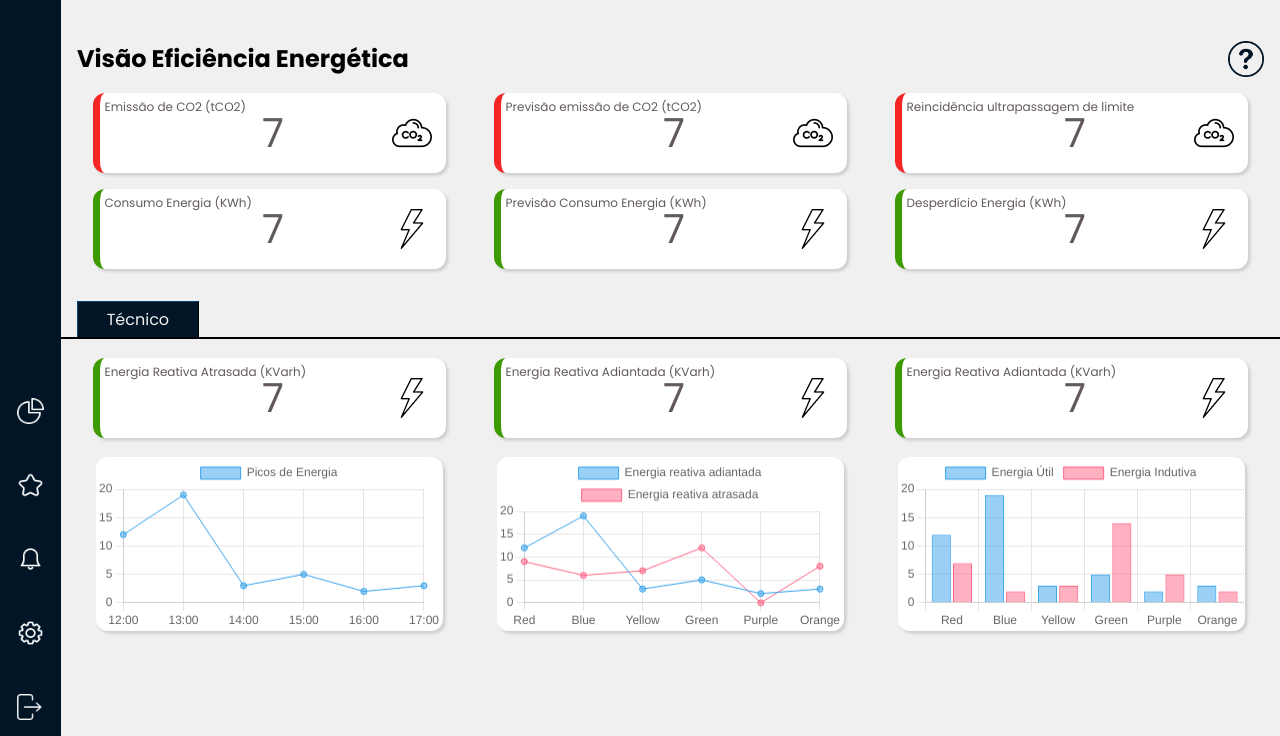
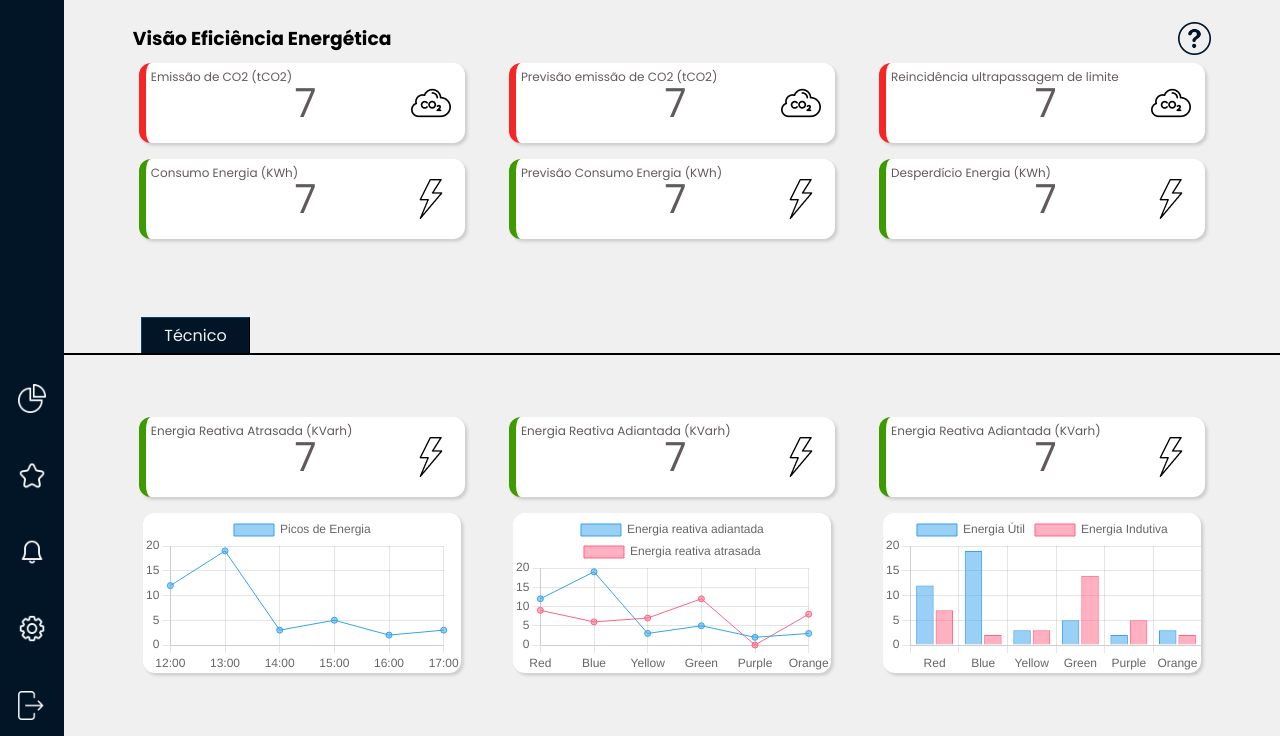
Before and after one commit to Grupo-5-High-Five/discharge-web, a website: page public/dashboard/dashboard.html in a window 1280 px wide. Shown: the part 64-800 px from the top of the page. Drawn offline with nearby package versions, Linux system fonts and the light colour scheme.

Commit message:
refactor: :sparkles: Alterando estrutura HTML/CSS dashboard

```diff
--- a/public/css/dashboard.css
+++ b/public/css/dashboard.css
@@ -15,13 +15,22 @@
 
 main {
   background-color: var(--fundo);
+  width: 100%;
+  height: 100%;
   display: flex;
+  flex-direction: row;
 }
+
+.container {
+  width: 90%;
+}
+
+/* Navbar */
 
 nav {
   display: flex;
   background-color: var(--azul);
-  position: sticky;
+  position: fixed;
   height: 100vh;
   width: 5%;
 }
@@ -58,43 +67,71 @@ ul {
 
 li {
   display: flex;
+  justify-content: center;
   align-items: center;
-  justify-content: center;
   width: 100%;
   gap: 1rem;
 }
 
-section {
+/* Conteúdo da Dashbord */
+
+.global {
   display: flex;
   flex-direction: column;
   justify-content: center;
-  background-color: var(--fundo);
+  align-items: flex-end;
   width: 100%;
   height: 100vh;
+  background-color: var(--fundo);
+  /* gap: 1rem; */
 }
 
-#title img {
-  width: 3%;
-  cursor: pointer;
+.kpis,
+.dash {
+  display: flex;
+  flex-direction: column;
+  justify-content: center;
+  align-items: center;
+  height: 100%;
+  width: 95%;
 }
 
-#title {
+.kpi-content,
+.dash-content,
+.pasta-content {
+  display: flex;
+  flex-direction: column;
+  width: 100%;
+}
+
+/* Kpis */
+
+.title {
   display: flex;
   flex-direction: row;
   justify-content: space-between;
-  padding: 1rem;
-  padding-bottom: 0rem;
-  height: max-content;
+  align-items: center;
+  width: 100%;
+
+  & h1 {
+    padding: 0.5rem;
+  }
+
+  & img {
+    width: 3%;
+    cursor: pointer;
+    padding: 0.5rem;
+  }
 }
 
-.container-kpi {
+.grid-kpi {
   display: grid;
   grid-template-columns: 1fr 1fr 1fr;
   grid-template-rows: 1fr 1fr;
   justify-items: center;
   align-items: center;
   gap: 1rem;
-  padding: 1rem;
+  width: 100%;
 }
 
 .kpi {
@@ -110,6 +147,7 @@ section {
   box-shadow: rgba(0, 0, 0, 0.15) 2.4px 2.4px 3.2px;
   border-left: solid #f62626;
   border-width: 7px;
+  /* padding: 0.5rem 0.75rem; */
 }
 
 .energia {
@@ -155,11 +193,20 @@ section {
   transform: translateX(-135%);
 }
 
+.troca-pasta.ativo {
+  background-color: #011526;
+  color: var(--fundo);
+}
+
+/* Menu de navegação - Dash's */
+
 .pasta {
-  padding-top: 1rem;
+  display: flex;
+  justify-content: center;
   border-bottom: solid;
   border-width: 0.15rem;
   height: max-content;
+  width: 95%;
 }
 
 .troca-pasta {
@@ -175,12 +222,7 @@ section {
   margin-left: 1rem;
 }
 
-.ativo {
-  background-color: var(--azul);
-  color: var(--fundo);
-}
-
-#dash-financeiro-inferior {
+/* #dash-financeiro-inferior {
   display: none;
   grid-template-columns: 1fr 2fr;
   padding: 1rem;
@@ -199,6 +241,21 @@ section {
   gap: 0.5rem;
 }
 
+.container-kpi-financeiro {
+  display: grid;
+  grid-template-columns: 1fr 1fr;
+  justify-items: center;
+} */
+
+.grid-dash {
+  display: grid;
+  grid-template-columns: 1fr 1fr 1fr;
+  grid-template-rows: 1fr 2fr;
+  align-items: center;
+  justify-items: center;
+  gap: 1rem;
+}
+
 .grafico {
   display: flex;
   justify-content: center;
@@ -206,21 +263,7 @@ section {
   background-color: white;
   border-radius: 12px;
   width: 90%;
+  height: 100%;
   box-shadow: rgba(0, 0, 0, 0.15) 2.4px 2.4px 3.2px;
+  /* padding: 0rem 0.75rem; */
 }
-
-.container-kpi-financeiro {
-  display: grid;
-  grid-template-columns: 1fr 1fr;
-  justify-items: center;
-}
-
-#dash-tecnico-inferior {
-  display: grid;
-  grid-template-columns: 1fr 1fr 1fr;
-  grid-template-rows: 1fr 2fr;
-  align-items: center;
-  justify-items: center;
-  padding: 1rem;
-  gap: 1rem;
-}
--- a/public/dashboard/dashboard.html
+++ b/public/dashboard/dashboard.html
@@ -37,13 +37,16 @@
           </div>
         </ul>
       </nav>
-    <section>
-      <div id="title">
+      <section class="global">
+        <section class="kpis">
+          <div class="container">
+            <div class="kpi-content">
+              <div class="title">
                 <h1>Visão Eficiência Energética</h1>
                 <img src="./../assets/imgs/pos-login/pergunta-para-fazer-login-em-circulos.png" alt="Glossário" />
               </div>
 
-      <div class="container-kpi">
+              <div class="grid-kpi">
                 <div class="kpi">
                   <div class="conteudo-kpi">
                     <span class="titulo-kpi">Emissão de CO2 (tCO2)</span>
@@ -91,12 +94,20 @@
                   </div>
                 </div>
               </div>
-      <div class="pasta">
+            </div>
+          </div>
+        </section>
+
+        <section class="pasta">
+          <div class="container">
+            <div class="pasta-content">
               <button class="troca-pasta ativo" onclick="acionarTecnico()" id="botaoTecnico">Técnico</button>
+            </div>
+          </div>
           <!-- <button class="troca-pasta" onclick="acionarFinanceiro()" id="botaoFinanceiro">Financeiro</button> -->
-      </div>
+        </section>
 
-      <div id="dash-financeiro-inferior">
+        <!-- <div id="dash-financeiro-inferior">
           <div class="dash-financeiro-esquerda">
             <div class="kpi financeiro">
               <span class="titulo-kpi">Gasto Energia(R$)</span>
@@ -126,9 +137,9 @@
                 <img class="icon-kpi" src="./../assets/imgs/pos-login/iconmoeda.png" alt="moeda" />
               </div>
             </div>
-        </div>
+          </div> -->
 
-        <div class="dash-financeiro-direita">
+        <!-- <div class="dash-financeiro-direita">
             <div class="container-kpi-financeiro">
               <div class="kpi financeiro">
                 <span class="titulo-kpi">Custo disperdícios (R$)</span>
@@ -149,10 +160,12 @@
               <canvas id="myChart"></canvas>
             </div>
           </div>
-      </div>
+        </div> -->
 
-      <div id="dash-tecnico-inferior">
-        <!-- <div class="container-kpi-tecnico"> -->
+        <section id="section-dashboard" class="dash">
+          <div class="container">
+            <div class="dash-content">
+              <div class="grid-dash">
                 <div class="kpi energia">
                   <span class="titulo-kpi">Energia Reativa Atrasada (KVarh)</span>
                   <div class="conteudo-kpi">
@@ -174,12 +187,14 @@
                     <img class="icon-kpi" src="./../assets/imgs/pos-login/iconraio.png" alt="energia" />
                   </div>
                 </div>
-        <!-- </div> -->
-        <!-- <div class="container-grafico-tecnico"> -->
+
                 <div class="grafico"><canvas id="myChart2"></canvas></div>
                 <div class="grafico"><canvas id="myChart3"></canvas></div>
                 <div class="grafico"><canvas id="myChart4"></canvas></div>
-      <!-- </div> -->
+              </div>
+            </div>
+          </div>
+        </section>
       </section>
     </main>
   </body>
@@ -187,22 +202,22 @@
 <script>
   function acionarFinanceiro() {
     const botaoFinanceiro = document.getElementById("botaoFinanceiro");
-    const dashFinanceiro = document.getElementById("dash-financeiro-inferior");
-    const dashTecnico = document.getElementById("dash-tecnico-inferior");
+    // const dashFinanceiro = document.getElementById("dash-financeiro-inferior");
+    const dashboard = document.getElementById("section-dashboard");
     botaoFinanceiro.classList.add("ativo");
     botaoTecnico.classList.remove("ativo");
-    dashFinanceiro.style.display = "grid";
-    dashTecnico.style.display = "none";
+    // dashFinanceiro.style.display = "grid";
+    dashboard.style.display = "none";
   }
 
   function acionarTecnico() {
     const botaoTecnico = document.getElementById("botaoTecnico");
-    const dashFinanceiro = document.getElementById("dash-financeiro-inferior");
-    const dashTecnico = document.getElementById("dash-tecnico-inferior");
+    // const dashFinanceiro = document.getElementById("dash-financeiro-inferior");
+    const dashboard = document.getElementById("section-dashboard");
     botaoTecnico.classList.add("ativo");
     botaoFinanceiro.classList.remove("ativo");
-    dashFinanceiro.style.display = "none";
-    dashTecnico.style.display = "grid";
+    // dashFinanceiro.style.display = "none";
+    dashboard.style.display = "grid";
   }
 </script>
 
```
Lines whose indentation alone changed are shown as unchanged.
